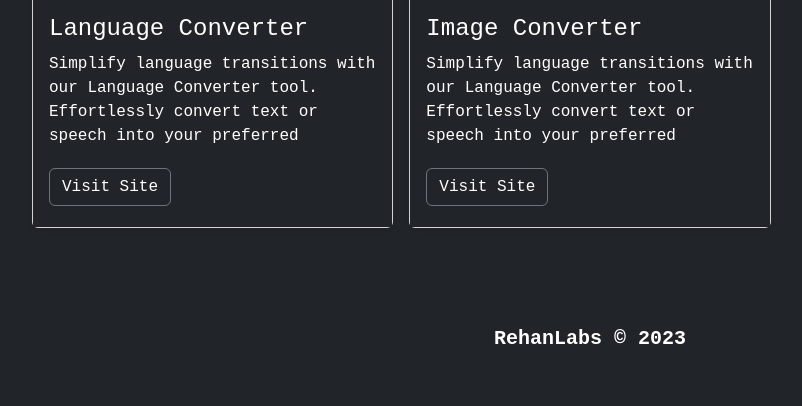
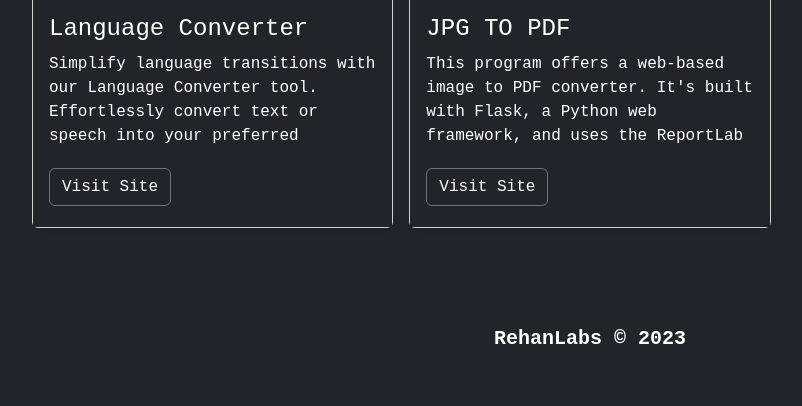
Before and after one commit to fahadnaeem876/fahad786, a Flask app: page / in a window 1280 px wide. Shown: the part 1606-2012 px from the top of the page, without its empty margins (50-852 px from the left). Run offline with Flask 3, Linux system fonts and the light colour scheme; some libraries are stand-ins or nearby versions.

Commit message:
initial commit

```diff
--- a/app.py
+++ b/app.py
@@ -19,6 +19,6 @@ app.register_blueprint(imageconverter_app, url_prefix="/imageconverter")
 
 if __name__ == '__main__':
     try:
-        app.run(port=8004,debug=True)
+        app.run(debug=True)
     except Exception as e:
         print(f"An error occurred: {e}")
--- a/templates/imageconverter.html
+++ b/templates/imageconverter.html
@@ -30,7 +30,7 @@
 
             <h1 class="card-title mb-5">Image to PDF Converter</h1>
             <!-- Additional Form Provided -->
-            <form action="/imageconverter" method="post" enctype="multipart/form-data">
+            <form method="post" enctype="multipart/form-data">
                 <div class="mb-3">
                     <label for="exampleInputPassword1" class="form-label mb-3">Choose an image file:</label>
                     <input type="file" class="form-control" name="file" id="file" accept=".jpg, .jpeg, .png" required>
--- a/templates/index.html
+++ b/templates/index.html
@@ -223,10 +223,10 @@
       <div class="col">
         <div class="card shadow-sm" style="width: 100%;height: 450px;">
           <!-- <svg class="bd-placeholder-img card-img-top" width="100%" height="225" xmlns="http://www.w3.org/2000/svg" role="img" aria-label="Placeholder: Thumbnail" preserveAspectRatio="xMidYMid slice" focusable="false"><title>Placeholder</title><rect width="100%" height="100%" fill="#55595c"/><text x="50%" y="50%" fill="#eceeef" dy=".3em">Thumbnail</text></svg> -->
-            <img src="https://w0.peakpx.com/wallpaper/174/545/HD-wallpaper-translate-translation.jpg" style="height:220px;" alt="" srcset="">
+            <img src="https://www.talkhelper.com/wp-content/uploads/2019/03/jpg-to-pdf-1.png" style="height:220px;" alt="" srcset="">
           <div class="card-body" style="background-color: #212529">
-            <h4 style="color: white;">Image Converter</h4>
-            <p class="card-text" style="color: white; height: 100px; overflow: hidden;">Simplify language transitions with our Language Converter tool. Effortlessly convert text or speech into your preferred language. Experience a seamless process that retains the original meaning and context. Enhance communication with our user-friendly language conversion tool.</p>
+            <h4 style="color: white;">JPG TO PDF</h4>
+            <p class="card-text" style="color: white; height: 100px; overflow: hidden;">This program offers a web-based image to PDF converter. It's built with Flask, a Python web framework, and uses the ReportLab library to generate PDFs.</p>
                         <div class="d-flex justify-content-between align-items-center">
               <div class="btn-group">
                <a href="/imageconverter" target="_blank"><button type="button" style="color: white;" class="btn btn-outline-secondary">Visit Site</button></a>
```
